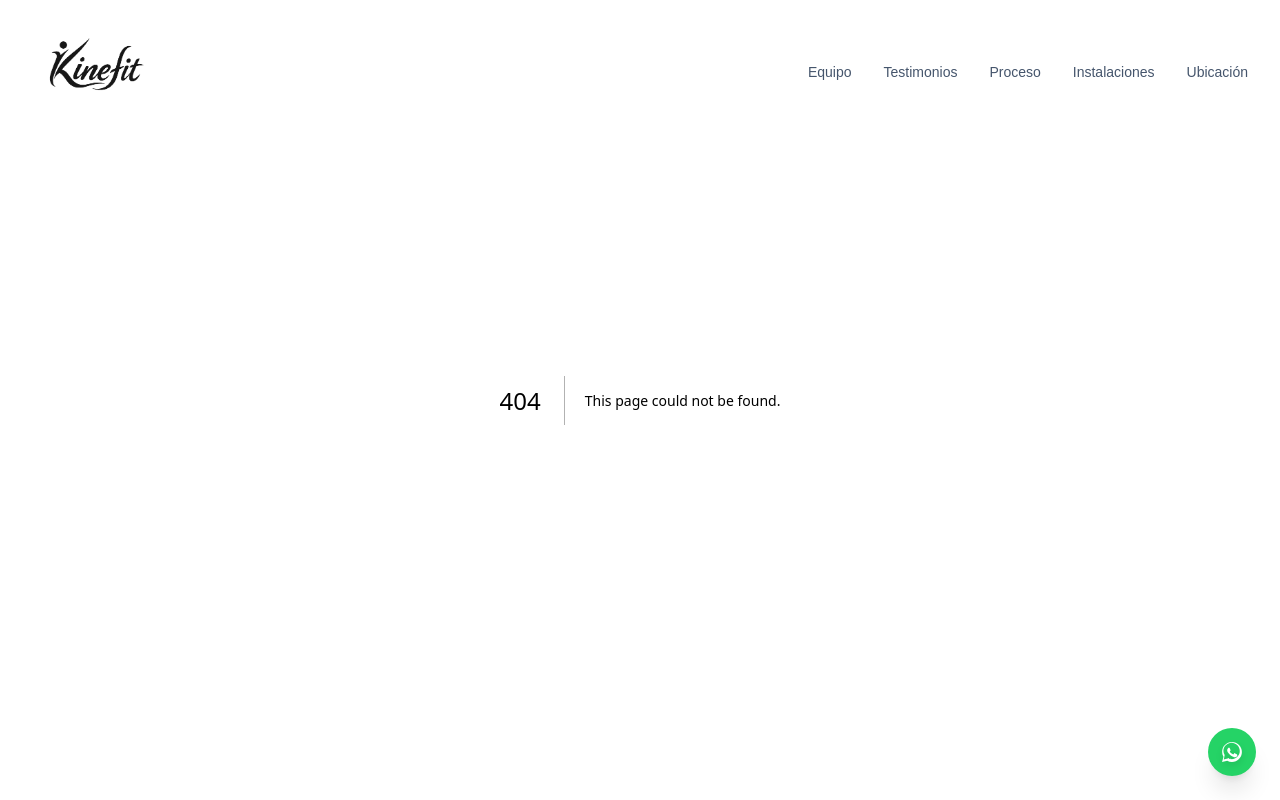
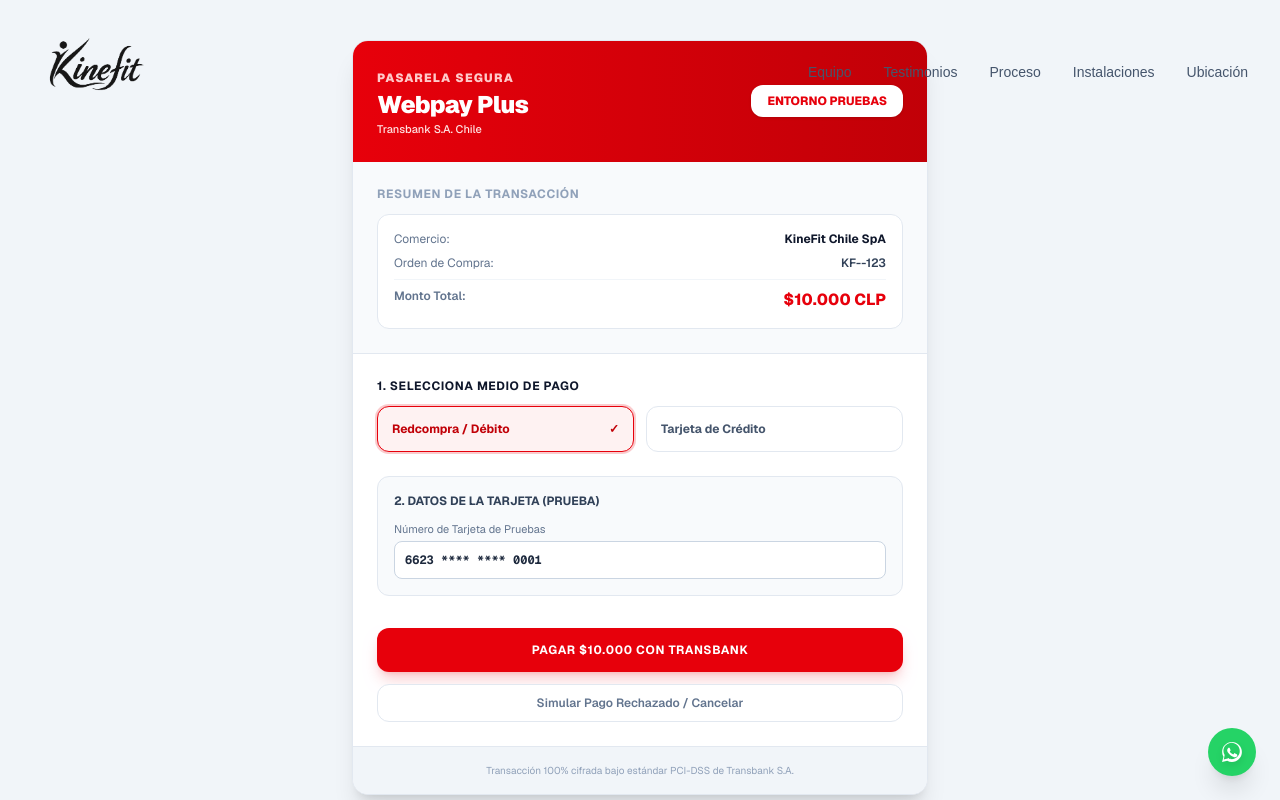
Before and after one commit to Jhoanck7/kinefit-frontend, a Next.js app: page /pago/webpay in a window 1280 px wide. Before the commit this address had no page. Shown: the top 800 px of the page. Built offline with nearby package versions, Linux system fonts and the light colour scheme.

Commit message:
feat: add interactive Transbank Webpay Plus payment interface at /pago/webpay

```diff
--- /dev/null
+++ b/src/app/pago/webpay/page.tsx
@@ -0,0 +1,164 @@
+"use client";
+
+import React, { useState, Suspense } from 'react';
+import { useSearchParams, useRouter } from 'next/navigation';
+
+function WebpaySimulatorContent() {
+  const searchParams = useSearchParams();
+  const router = useRouter();
+  const tokenWs = searchParams.get('token_ws') || 'tbk-demo-token-123';
+
+  const [paymentMethod, setPaymentMethod] = useState<'debito' | 'credito'>('debito');
+  const [cardNumber, setCardNumber] = useState('6623 **** **** 0001');
+  const [isProcessing, setIsProcessing] = useState(false);
+
+  // Derivar de forma pura la orden de compra a partir del token
+  const buyOrder = `KF-${tokenWs.slice(-4).toUpperCase()}`;
+
+  const handleApprove = () => {
+    setIsProcessing(true);
+    setTimeout(() => {
+      router.push(`/pago/confirmar?token_ws=${encodeURIComponent(tokenWs)}`);
+    }, 1500);
+  };
+
+  const handleReject = () => {
+    setIsProcessing(true);
+    setTimeout(() => {
+      router.push(`/pago/confirmar?token_ws=${encodeURIComponent(tokenWs)}&status=rejected`);
+    }, 1000);
+  };
+
+  if (isProcessing) {
+    return (
+      <div className="min-h-screen bg-slate-100 flex flex-col items-center justify-center p-4">
+        <div className="bg-white rounded-2xl p-8 max-w-md w-full text-center shadow-xl border border-slate-200">
+          <div className="w-12 h-12 border-4 border-red-600 border-t-transparent rounded-full animate-spin mx-auto mb-4" />
+          <h3 className="text-base font-bold text-slate-800 mb-1">Procesando pago con Transbank...</h3>
+          <p className="text-xs text-slate-500">Conectando con tu banco emisor de forma segura.</p>
+        </div>
+      </div>
+    );
+  }
+
+  return (
+    <div className="min-h-screen bg-slate-100 text-slate-800 font-sans flex flex-col items-center py-10 px-4">
+      {/* Transbank Header */}
+      <div className="max-w-xl w-full bg-white rounded-2xl shadow-xl overflow-hidden border border-slate-200">
+
+        {/* Banner Transbank */}
+        <div className="bg-gradient-to-r from-red-600 to-red-700 p-6 text-white flex justify-between items-center">
+          <div>
+            <span className="text-xs tracking-widest font-black uppercase text-red-200">Pasarela Segura</span>
+            <h1 className="text-2xl font-black tracking-tight">Webpay Plus</h1>
+            <p className="text-[11px] text-red-100 font-medium">Transbank S.A. Chile</p>
+          </div>
+          <div className="bg-white text-red-600 rounded-xl px-4 py-2 text-xs font-extrabold uppercase shadow-sm">
+            Entorno Pruebas
+          </div>
+        </div>
+
+        {/* Resumen del Pedido */}
+        <div className="p-6 bg-slate-50 border-b border-slate-200">
+          <h2 className="text-xs font-bold text-slate-400 uppercase tracking-wider mb-3">Resumen de la Transacción</h2>
+          <div className="bg-white rounded-xl border border-slate-200 p-4 space-y-2 text-xs">
+            <div className="flex justify-between">
+              <span className="text-slate-500">Comercio:</span>
+              <span className="font-bold text-slate-900">KineFit Chile SpA</span>
+            </div>
+            <div className="flex justify-between">
+              <span className="text-slate-500">Orden de Compra:</span>
+              <span className="font-semibold text-slate-700">{buyOrder}</span>
+            </div>
+            <div className="flex justify-between pt-2 border-t border-slate-100">
+              <span className="text-slate-500 font-semibold">Monto Total:</span>
+              <span className="text-base font-extrabold text-red-600">$10.000 CLP</span>
+            </div>
+          </div>
+        </div>
+
+        {/* Selección de Medio de Pago */}
+        <div className="p-6 space-y-6">
+          <div>
+            <h3 className="text-xs font-bold text-slate-900 uppercase tracking-wider mb-3">1. Selecciona Medio de Pago</h3>
+            <div className="grid grid-cols-2 gap-3">
+              <button
+                onClick={() => setPaymentMethod('debito')}
+                className={`p-3.5 rounded-xl border text-xs font-bold transition-all cursor-pointer text-left flex items-center justify-between ${
+                  paymentMethod === 'debito'
+                    ? 'border-red-600 bg-red-50 text-red-700 ring-2 ring-red-600/20'
+                    : 'border-slate-200 bg-white text-slate-600 hover:border-slate-300'
+                }`}
+              >
+                <span>Redcompra / Débito</span>
+                {paymentMethod === 'debito' && <span>✓</span>}
+              </button>
+
+              <button
+                onClick={() => setPaymentMethod('credito')}
+                className={`p-3.5 rounded-xl border text-xs font-bold transition-all cursor-pointer text-left flex items-center justify-between ${
+                  paymentMethod === 'credito'
+                    ? 'border-red-600 bg-red-50 text-red-700 ring-2 ring-red-600/20'
+                    : 'border-slate-200 bg-white text-slate-600 hover:border-slate-300'
+                }`}
+              >
+                <span>Tarjeta de Crédito</span>
+                {paymentMethod === 'credito' && <span>✓</span>}
+              </button>
+            </div>
+          </div>
+
+          {/* Datos de la Tarjeta Simulado */}
+          <div className="bg-slate-50 rounded-xl p-4 border border-slate-200 space-y-3">
+            <h4 className="text-xs font-bold text-slate-700 uppercase">2. Datos de la Tarjeta (Prueba)</h4>
+            <div>
+              <label className="block text-[11px] text-slate-500 mb-1">Número de Tarjeta de Pruebas</label>
+              <input
+                type="text"
+                value={cardNumber}
+                onChange={(e) => setCardNumber(e.target.value)}
+                className="w-full bg-white border border-slate-300 rounded-lg p-2.5 text-xs text-slate-800 font-mono font-bold"
+              />
+            </div>
+          </div>
+
+          {/* Acciones */}
+          <div className="space-y-3 pt-2">
+            <button
+              onClick={handleApprove}
+              className="w-full bg-red-600 hover:bg-red-700 text-white font-bold py-3.5 px-4 rounded-xl text-xs uppercase tracking-wider transition-colors shadow-lg shadow-red-600/20 cursor-pointer"
+            >
+              Pagar $10.000 con Transbank
+            </button>
+
+            <button
+              onClick={handleReject}
+              className="w-full bg-white hover:bg-slate-100 text-slate-500 font-semibold py-2.5 px-4 rounded-xl text-xs transition-colors border border-slate-200 cursor-pointer"
+            >
+              Simular Pago Rechazado / Cancelar
+            </button>
+          </div>
+        </div>
+
+        {/* Footer */}
+        <div className="bg-slate-100 p-4 text-center border-t border-slate-200">
+          <p className="text-[10px] text-slate-400">
+            Transacción 100% cifrada bajo estándar PCI-DSS de Transbank S.A.
+          </p>
+        </div>
+      </div>
+    </div>
+  );
+}
+
+export default function WebpaySimulatorPage() {
+  return (
+    <Suspense fallback={
+      <div className="min-h-screen flex items-center justify-center bg-slate-100">
+        <div className="w-8 h-8 border-4 border-red-600 border-t-transparent rounded-full animate-spin" />
+      </div>
+    }>
+      <WebpaySimulatorContent />
+    </Suspense>
+  );
+}
--- a/src/components/ui/BookingCard.tsx
+++ b/src/components/ui/BookingCard.tsx
@@ -1,9 +1,11 @@
 "use client";
 
 import React, { useEffect, useRef } from 'react';
+import { useRouter } from 'next/navigation';
 import { useBookingStore } from '@/lib/store/useBookingStore';
 
 export default function BookingCard() {
+  const router = useRouter();
   const {
     services,
     specialists,
@@ -46,11 +48,15 @@
     fetchServices();
   }, [fetchServices]);
 
+  // Manejar redirección a Webpay
   useEffect(() => {
-    if (webpayData && webpayFormRef.current) {
-      webpayFormRef.current.submit();
+    if (webpayData) {
+      if (webpayData.urlRedireccion.startsWith('/')) {
+        // Redirigir a la interfaz interactiva de Webpay
+        router.push(webpayData.urlRedireccion);
+      }
     }
-  }, [webpayData]);
+  }, [webpayData, router]);
 
   const handleServiceSelect = (id: number, name: string) => {
     setSelectedService(id, name);
@@ -88,23 +94,32 @@
   if (success && webpayData) {
     return (
       <div className="flex-1 flex flex-col justify-center items-center text-center p-4 py-8 animate-fade-in">
-        <div className="w-16 h-16 rounded-full bg-blue-500/10 border border-blue-500/30 flex items-center justify-center text-brand-primary text-3xl mb-4 shadow-lg shadow-blue-500/10">
+        <div className="w-16 h-16 rounded-full bg-red-500/10 border border-red-500/30 flex items-center justify-center text-red-600 text-3xl mb-4 shadow-lg shadow-red-500/10">
           💳
         </div>
-        <h3 className="text-lg font-bold text-slate-900 mb-2">Redirigiendo a Webpay...</h3>
+        <h3 className="text-lg font-bold text-slate-900 mb-2">Transbank Webpay Plus</h3>
         <p className="text-xs text-brand-muted max-w-[300px] mb-6 leading-relaxed">
-          Tu reserva para <span className="text-slate-900 font-semibold">{selectedServiceName}</span> con <span className="text-slate-900 font-semibold">{selectedSpecialistName}</span> el <span className="text-slate-900 font-semibold">{selectedDate}</span> ha sido registrada.
+          Reserva lista para <span className="text-slate-900 font-semibold">{selectedServiceName}</span> con <span className="text-slate-900 font-semibold">{selectedSpecialistName}</span> el <span className="text-slate-900 font-semibold">{selectedDate}</span>. Haz clic abajo para ingresar a la pasarela de pago.
         </p>
 
-        <form ref={webpayFormRef} action={webpayData.urlRedireccion} method="POST">
-          <input type="hidden" name="token_ws" value={webpayData.token} />
+        {webpayData.urlRedireccion.startsWith('http') ? (
+          <form ref={webpayFormRef} action={webpayData.urlRedireccion} method="POST">
+            <input type="hidden" name="token_ws" value={webpayData.token} />
+            <button
+              type="submit"
+              className="bg-red-600 hover:bg-red-700 text-white text-xs font-bold rounded-xl px-6 py-3.5 transition-colors uppercase tracking-wider cursor-pointer shadow-md"
+            >
+              Ir a Webpay Plus ($10.000 CLP)
+            </button>
+          </form>
+        ) : (
           <button
-            type="submit"
-            className="bg-brand-primary hover:bg-brand-primary-hover text-white text-xs font-bold rounded-xl px-6 py-3.5 transition-colors uppercase tracking-wider cursor-pointer shadow-md"
+            onClick={() => router.push(webpayData.urlRedireccion)}
+            className="bg-red-600 hover:bg-red-700 text-white text-xs font-bold rounded-xl px-6 py-3.5 transition-colors uppercase tracking-wider cursor-pointer shadow-md"
           >
-            Pagar con Webpay ($10.000 CLP)
+            Abrir Pasarela Webpay Plus ($10.000 CLP)
           </button>
-        </form>
+        )}
       </div>
     );
   }
--- a/src/lib/store/useBookingStore.ts
+++ b/src/lib/store/useBookingStore.ts
@@ -296,7 +296,7 @@
         const mockWebpay: IniciarTransaccionResponseData = {
           transaccionId: Math.floor(Math.random() * 9000) + 1000,
           token: 'mock-webpay-token-demo',
-          urlRedireccion: `/pago/confirmar?token_ws=mock-webpay-token-demo`,
+          urlRedireccion: `/pago/webpay?token_ws=mock-webpay-token-demo`,
           expiraEn: new Date(Date.now() + 15 * 60 * 1000).toISOString()
         };
 
```
